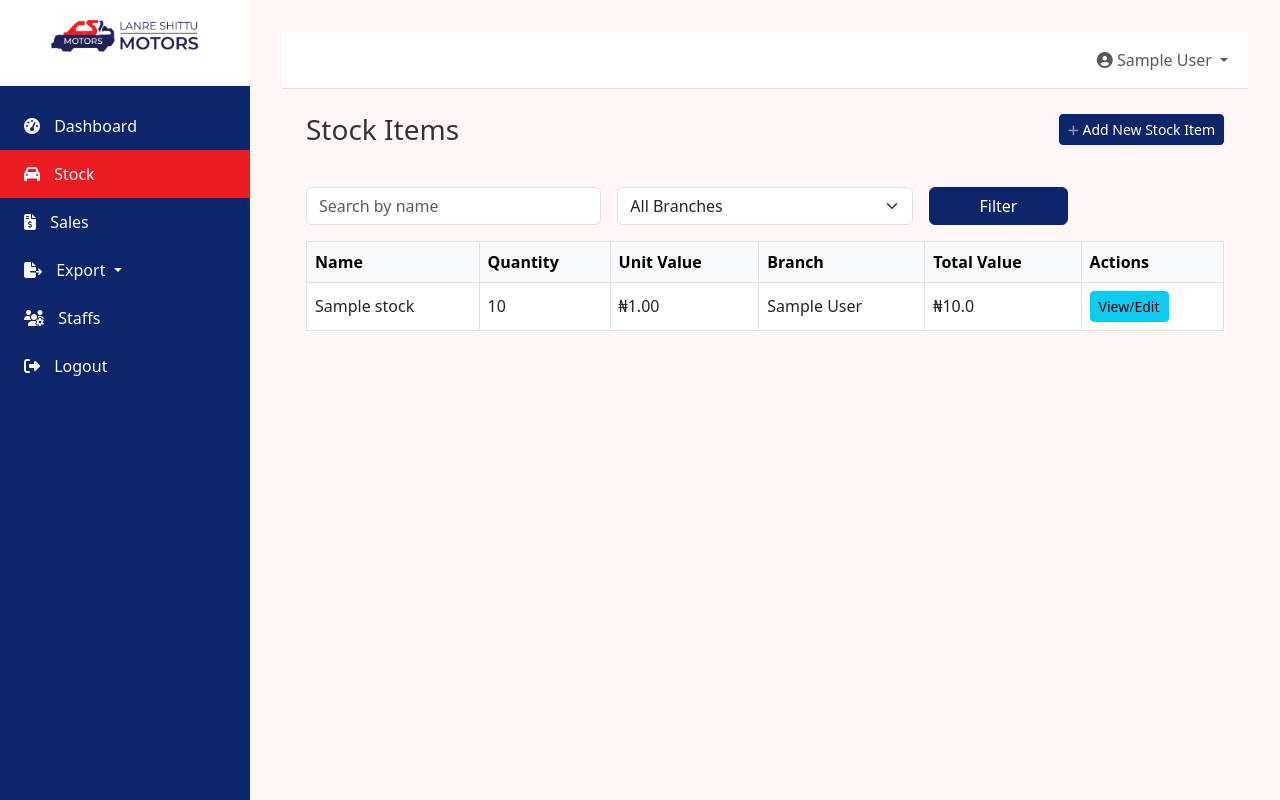
After one commit to boithompson/lsm_portal, a Django app: page /stock/ in a window 1280 px wide. The commit adds this page. Run offline with Django 5.2, Linux system fonts and the light colour scheme; a user stored in the database is signed in; tables that the repository leaves empty hold one stand-in row (values such as "Sample post").

Commit message:
revamped the inventory database schema

```diff
--- a/store/urls.py
+++ b/store/urls.py
@@ -4,10 +4,10 @@ from . import views
 app_name = "store"
 
 urlpatterns = [
-    path("inventory/add/", views.add_inventory, name="add_inventory"),
-    path("inventory/", views.inventory_list, name="inventory_list"),
-    path("inventory/export/", views.InventoryExportView.as_view(), name="inventory_export"),
-    path("inventory/<str:pk>/", views.inventory_detail, name="inventory_detail"),
+    path("stock/add/", views.add_stock, name="add_stock"),
+    path("stock/", views.stock_list, name="stock_list"),
+    path("stock/export/", views.StockExportView.as_view(), name="stock_export"),
+    path("stock/<str:pk>/", views.stock_detail, name="stock_detail"),
     path("sales/", views.sales_dashboard, name="sales_dashboard"),
     path(
         "sales/branch/<str:branch_pk>/",
--- a/store/views.py
+++ b/store/views.py
@@ -1,9 +1,9 @@
 from django.shortcuts import render, redirect, get_object_or_404
 from django.contrib.auth.decorators import login_required
 from django.contrib.auth.mixins import LoginRequiredMixin, UserPassesTestMixin
-from .models import Inventory, SalesRecord, SalesItem
-from .forms import InventoryForm, SalesRecordForm, SalesItemFormSet
-from .export_forms import InventoryExportForm, SalesExportForm
+from .models import Stock, SalesRecord, SalesItem
+from .forms import StockForm, SalesRecordForm, SalesItemFormSet
+from .export_forms import StockExportForm, SalesExportForm
 from accounts.models import Branch
 from django.db.models import Q, Sum
 from django.contrib import messages
@@ -16,87 +16,85 @@ from django.views import View
 
 
 @login_required
-def add_inventory(request):
+def add_stock(request):
     # Only allow admin, sales, and manager users
     if request.user.access_level not in ["admin", "manager"]:
-        messages.error(request, "You do not have permission to add inventory.")
-        return redirect("store:inventory_list")
+        messages.error(request, "You do not have permission to add stock.")
+        return redirect("store:stock_list")
 
     if request.method == "POST":
-        form = InventoryForm(request.POST, request.FILES, user=request.user)
+        form = StockForm(request.POST, request.FILES, user=request.user)
         if form.is_valid():
-            inventory = form.save(commit=False)
+            stock = form.save(commit=False)
 
             # For non-admins, assign branch automatically
             if request.user.access_level != "admin":
-                inventory.branch = request.user.branch
+                stock.branch = request.user.branch
 
-            inventory.save()
-            messages.success(request, "Inventory added successfully.")
-            return redirect("store:inventory_list")
+            stock.save()
+            messages.success(request, "Stock added successfully.")
+            return redirect("store:stock_list")
     else:
-        form = InventoryForm(user=request.user)
+        form = StockForm(user=request.user)
 
-    return render(request, "store/add_inventory.html", {"form": form})
+    return render(request, "store/add_stock.html", {"form": form})
 
 
 @login_required
-def inventory_detail(request, pk):
-    inventory = get_object_or_404(Inventory, pk=pk)
+def stock_detail(request, pk):
+    stock = get_object_or_404(Stock, pk=pk)
 
     if request.method == "POST":
-        # Only allow admin and manager users to update inventory
+        # Only allow admin and manager users to update stock
         if request.user.access_level not in ["admin", "manager"]:
-            messages.error(request, "You do not have permission to update inventory.")
-            return redirect("store:inventory_detail", pk=inventory.pk)
+            messages.error(request, "You do not have permission to update stock.")
+            return redirect("store:stock_detail", pk=stock.pk)
 
-        form = InventoryForm(
-            request.POST, request.FILES, instance=inventory, user=request.user
+        form = StockForm(
+            request.POST, request.FILES, instance=stock, user=request.user
         )
         if form.is_valid():
-            inventory = form.save(commit=False)
+            stock = form.save(commit=False)
 
             # Prevent branch change if not admin
             if request.user.access_level != "admin":
-                inventory.branch = request.user.branch
+                stock.branch = request.user.branch
 
-            inventory.save()
-            messages.success(request, "Inventory updated successfully.")
-            return redirect("store:inventory_detail", pk=inventory.pk)
+            stock.save()
+            messages.success(request, "Stock updated successfully.")
+            return redirect("store:stock_detail", pk=stock.pk)
     else:
-        form = InventoryForm(instance=inventory, user=request.user)
+        form = StockForm(instance=stock, user=request.user)
 
     return render(
-        request, "store/inventory_detail.html", {"form": form, "inventory": inventory}
+        request, "store/stock_detail.html", {"form": form, "stock": stock}
     )
 
 
 @login_required
-def inventory_list(request):
-    inventories = Inventory.objects.all()
+def stock_list(request):
+    stock_items = Stock.objects.all()
     branch_filter = request.GET.get("branch")
     query = request.GET.get("q")
 
     # Apply branch filter if specified
     if branch_filter:
-        inventories = inventories.filter(branch_id=branch_filter)
+        stock_items = stock_items.filter(branch_id=branch_filter)
 
     if query:
-        inventories = inventories.filter(
-            Q(make__icontains=query)
-            | Q(model__icontains=query)
-            | Q(vin__icontains=query)
+        stock_items = stock_items.filter(
+            Q(name__icontains=query)
         )
 
     # Show all branches to everyone for filtering purposes
     branches = Branch.objects.all()
 
     context = {
-        "inventories": inventories,
+        "stock_items": stock_items,
         "branches": branches,
         "selected_branch": branch_filter,
     }
-    return render(request, "store/inventory_list.html", context)
+    return render(request, "store/stock_list.html", context)
 
 
 @login_required
@@ -217,60 +215,38 @@ def create_sales_record(request):
         return redirect("store:sales_dashboard")
 
     if request.method == "POST":
-        form = SalesRecordForm(request.POST)  # Removed request=request
+        form = SalesRecordForm(request.POST)
         formset = SalesItemFormSet(
-            request.POST, instance=SalesRecord()
-        )  # Pass an empty instance for initial formset
+            request.POST, instance=SalesRecord(), form_kwargs={"branch": request.user.branch}
+        )
         if form.is_valid() and formset.is_valid():
             sales_record = form.save(commit=False)
-            sales_record.branch = request.user.branch  # Assign branch automatically
-            # Marketer is now a CharField, so it's saved directly by the form
+            sales_record.branch = request.user.branch
             sales_record.save()
 
             total_amount = 0
             for item_form in formset:
                 if item_form.cleaned_data and not item_form.cleaned_data.get("DELETE"):
-                    vin = item_form.cleaned_data.get("vin")
-                    quantity = item_form.cleaned_data.get("quantity")
-                    price_at_sale = item_form.cleaned_data.get("price_at_sale")
-
                     try:
-                        inventory_item = Inventory.objects.get(vin=vin)
-                        if inventory_item.status == "sold":
-                            messages.error(
-                                request,
-                                f"Vehicle with VIN {vin} is already sold and cannot be re-sold.",
-                            )
-                            return render(
-                                request,
-                                "store/create_sales_record.html",
-                                {"form": form, "formset": formset},
-                            )
-
-                        sales_item = SalesItem.objects.create(
-                            sales_record=sales_record,
-                            inventory_item=inventory_item,
-                            price_at_sale=price_at_sale,
-                        )
-                        total_amount += sales_item.price_at_sale
-
-                        # Update inventory status to "sold"
-                        inventory_item.status = "sold"
-                        inventory_item.save()  # This will trigger the custom save method in Inventory model
-                    except Inventory.DoesNotExist:
-                        messages.error(
-                            request, f"No inventory item found with VIN: {vin}."
-                        )
+                        sales_item = item_form.save(commit=False)
+                        sales_item.sales_record = sales_record
+                        sales_item.save()
+                        total_amount += sales_item.price_at_sale * sales_item.quantity_sold
+                    except ValueError as e:
+                        messages.error(request, f"Error processing sale: {e}")
+                        # If there's a stock error, delete the sales record and return
+                        sales_record.delete()
                         return render(
                             request,
                             "store/create_sales_record.html",
                             {"form": form, "formset": formset},
                         )
-                    except ValueError as e:
+                    except Exception as e:
                         messages.error(
                             request,
-                            f"Error updating inventory status for VIN {vin}: {e}",
+                            f"Error processing sale for item: {e}",
                         )
+                        sales_record.delete()
                         return render(
                             request,
                             "store/create_sales_record.html",
@@ -282,9 +258,12 @@ def create_sales_record(request):
 
             messages.success(request, "Sales record created successfully.")
             return redirect("store:sales_dashboard")
+        else:
+            # If form or formset is not valid, errors will be displayed in the template
+            pass
     else:
-        form = SalesRecordForm()  # Removed request=request
-        formset = SalesItemFormSet(instance=SalesRecord())
+        form = SalesRecordForm()
+        formset = SalesItemFormSet(instance=SalesRecord(), form_kwargs={"branch": request.user.branch})
 
     context = {
         "form": form,
@@ -293,15 +272,15 @@ def create_sales_record(request):
     return render(request, "store/create_sales_record.html", context)
 
 
-class InventoryExportView(LoginRequiredMixin, UserPassesTestMixin, View):
+class StockExportView(LoginRequiredMixin, UserPassesTestMixin, View):
     raise_exception = True # Raise 403 if test_func returns False
 
     def test_func(self):
-        return self.request.user.access_level in ["admin", "manager"]
+        return self.request.user.access_level in ["admin", "manager", "sales"]
 
     def get(self, request):
-        form = InventoryExportForm(request.GET)
-        inventories = Inventory.objects.all()
+        form = StockExportForm(request.GET)
+        stock_items = Stock.objects.all()
 
         if form.is_valid():
             start_date = form.cleaned_data.get('start_date')
@@ -309,17 +288,17 @@ class InventoryExportView(LoginRequiredMixin, UserPassesTestMixin, View):
             fields_to_export = form.cleaned_data.get('fields_to_export')
 
             if start_date:
-                inventories = inventories.filter(added_on__gte=start_date)
+                stock_items = stock_items.filter(added_on__gte=start_date)
             if end_date:
-                inventories = inventories.filter(added_on__lte=end_date)
+                stock_items = stock_items.filter(added_on__lte=end_date)
 
             if 'export' in request.GET:
                 response = HttpResponse(content_type='application/vnd.openxmlformats-officedocument.spreadsheetml.sheet')
-                response['Content-Disposition'] = 'attachment; filename="inventory_export.xlsx"'
+                response['Content-Disposition'] = 'attachment; filename="stock_export.xlsx"'
 
                 workbook = Workbook()
                 worksheet = workbook.active
-                worksheet.title = "Inventory"
+                worksheet.title = "Stock"
 
                 # Apply styles
                 header_font = Font(bold=True)
@@ -327,7 +306,7 @@ class InventoryExportView(LoginRequiredMixin, UserPassesTestMixin, View):
                 center_aligned_text = Alignment(horizontal="center")
 
                 # Write headers
-                headers = [Inventory._meta.get_field(field_name).verbose_name for field_name in fields_to_export]
+                headers = [Stock._meta.get_field(field_name).verbose_name for field_name in fields_to_export]
                 worksheet.append(headers)
                 for col in range(1, len(headers) + 1):
                     worksheet.cell(row=1, column=col).font = header_font
@@ -335,7 +314,7 @@ class InventoryExportView(LoginRequiredMixin, UserPassesTestMixin, View):
                     worksheet.cell(row=1, column=col).alignment = center_aligned_text
 
                 # Write data
-                for item in inventories:
+                for item in stock_items:
                     row_data = []
                     for field_name in fields_to_export:
                         value = getattr(item, field_name)
@@ -357,21 +336,21 @@ class InventoryExportView(LoginRequiredMixin, UserPassesTestMixin, View):
         template_headers = []
         if form.is_valid() and fields_to_export:
             for field_name in fields_to_export:
-                template_headers.append(Inventory._meta.get_field(field_name).verbose_name)
+                template_headers.append(Stock._meta.get_field(field_name).verbose_name)
 
         context = {
             'form': form,
-            'inventories': inventories,
+            'stock_items': stock_items,
             'template_headers': template_headers,
         }
-        return render(request, 'store/inventory_export.html', context)
+        return render(request, 'store/stock_export.html', context)
 
 
 class SalesExportView(LoginRequiredMixin, UserPassesTestMixin, View):
     raise_exception = True # Raise 403 if test_func returns False
 
     def test_func(self):
-        return self.request.user.access_level in ["admin", "manager"]
+        return self.request.user.access_level in ["admin", "manager", "sales"]
 
     def get(self, request):
         form = SalesExportForm(request.GET)
@@ -403,8 +382,10 @@ class SalesExportView(LoginRequiredMixin, UserPassesTestMixin, View):
                 # Write headers
                 headers = []
                 for field_name in fields_to_export:
-                    if field_name == 'inventory_item_vin': # Custom field for VIN
-                        headers.append('Inventory Item VIN')
+                    if field_name == 'stock_item_name': # Custom field for Stock Item Name
+                        headers.append('Stock Item Name')
+                    elif field_name == 'quantity_sold':
+                        headers.append('Quantity Sold')
                     else:
                         headers.append(SalesRecord._meta.get_field(field_name).verbose_name)
                 worksheet.append(headers)
@@ -417,10 +398,14 @@ class SalesExportView(LoginRequiredMixin, UserPassesTestMixin, View):
                 for record in sales_records:
                     row_data = []
                     for field_name in fields_to_export:
-                        if field_name == 'inventory_item_vin':
+                        if field_name == 'stock_item_name':
                             sales_items = SalesItem.objects.filter(sales_record=record)
-                            vins = ", ".join([item.inventory_item.vin for item in sales_items])
-                            row_data.append(vins)
+                            stock_names = ", ".join([f"{item.stock_item.name} (x{item.quantity_sold})" for item in sales_items])
+                            row_data.append(stock_names)
+                        elif field_name == 'quantity_sold':
+                            sales_items = SalesItem.objects.filter(sales_record=record)
+                            total_quantity_sold = sum([item.quantity_sold for item in sales_items])
+                            row_data.append(total_quantity_sold)
                         else:
                             value = getattr(record, field_name)
                             # Convert non-primitive Django model objects to their string representation
@@ -441,8 +426,10 @@ class SalesExportView(LoginRequiredMixin, UserPassesTestMixin, View):
         template_headers = []
         if form.is_valid() and fields_to_export:
             for field_name in fields_to_export:
-                if field_name == 'inventory_item_vin':
-                    template_headers.append('Inventory Item VIN')
+                if field_name == 'stock_item_name':
+                    template_headers.append('Stock Item Name')
+                elif field_name == 'quantity_sold':
+                    template_headers.append('Quantity Sold')
                 else:
                     template_headers.append(SalesRecord._meta.get_field(field_name).verbose_name)
 
--- a/templates/home/base.html
+++ b/templates/home/base.html
@@ -115,8 +115,8 @@
             </a>
             </li>
             <li class="nav-item">
-            <a class="nav-link {% if 'inventory' in request.path %}active{% endif %}" href="{% url 'store:inventory_list' %}">
-                <i class="fas fa-car fa-icon"></i> Inventory
+            <a class="nav-link {% if 'stock' in request.path %}active{% endif %}" href="{% url 'store:stock_list' %}">
+                <i class="fas fa-car fa-icon"></i> Stock
             </a>
             </li>
             <li class="nav-item">
@@ -135,8 +135,8 @@
                 </a>
                 <ul class="dropdown-menu" aria-labelledby="exportDropdown">
                     <li>
-                        <a class="dropdown-item" href="{% url 'store:inventory_export' %}">
-                            Export Inventory
+                        <a class="dropdown-item" href="{% url 'store:stock_export' %}">
+                            Export Stock
                         </a>
                     </li>
                     <li>
--- a/templates/store/add_inventory.html
+++ b/templates/store/add_stock.html
@@ -1,8 +1,8 @@
 {% extends 'home/base.html' %}
-{% block title %}Add Inventory{% endblock %}
+{% block title %}Add Stock{% endblock %}
 {% block content %}
 <div class="container mt-4">
-    <h3 class="mb-3">Add Inventory</h3>
+    <h3 class="mb-3">Add Stock</h3>
     <form method="post" enctype="multipart/form-data" class="card p-4">
         {% csrf_token %}
         {% for field in form %}
@@ -15,7 +15,7 @@
             </div>
         {% endfor %}
         <button type="submit" class="btn btn-primary mb-3">Save</button>
-        <a href="{% url 'store:inventory_list' %}" class="btn btn-secondary">Cancel</a>
+        <a href="{% url 'store:stock_list' %}" class="btn btn-secondary">Cancel</a>
     </form>
 </div>
 {% endblock %}
--- a/templates/store/inventory_detail.html
+++ b/templates/store/stock_detail.html
@@ -1,10 +1,10 @@
 {% extends "home/base.html" %}
 {% load static %}
-{% block title %}Inventory Detail{% endblock %}
+{% block title %}Stock Detail{% endblock %}
 
 {% block content %}
 <div class="container mt-4">
-    <h2>Inventory Detail: {{ inventory.make }} {{ inventory.model }}</h2>
+    <h2>Stock Detail: {{ stock.name }}</h2>
 
     <form method="post" enctype="multipart/form-data">
         {% csrf_token %}
@@ -24,7 +24,7 @@
         {% if request.user.access_level == "admin" or request.user.access_level == "manager" %}
             <button type="submit" class="btn btn-success">Update</button>
         {% endif %}
-        <a href="{% url 'store:inventory_list' %}" class="btn btn-secondary">Back</a>
+        <a href="{% url 'store:stock_list' %}" class="btn btn-secondary">Back</a>
     </form>
 </div>
 {% endblock %}
--- /dev/null
+++ b/templates/store/stock_list.html
@@ -0,0 +1,65 @@
+{% extends 'home/base.html' %}
+{% load humanize %}
+{% load custom_tags %}
+{% block title %}Stock List{% endblock %}
+{% block content %}
+<div class="container mt-4">
+    <div class="d-sm-flex align-items-center justify-content-between mb-4">
+    <h1 class="h3 mb-0 text-gray-800">Stock Items</h1>
+    <a href="{% url 'store:add_stock' %}" class="d-none d-sm-inline-block btn btn-sm btn-primary shadow-sm"><i
+            class="fas fa-plus fa-sm text-white-50"></i> Add New Stock Item</a>
+    </div>
+
+    <form method="get" class="row g-3 my-3">
+        <div class="col-md-4">
+            <input type="text" name="q" placeholder="Search by name" class="form-control" value="{{ request.GET.q }}">
+        </div>
+        {% if branches %}
+        <div class="col-md-4">
+            <select name="branch" class="form-select">
+                <option value="">All Branches</option>
+                {% for branch in branches %}
+                    <option value="{{ branch.id }}" {% if selected_branch == branch.id|stringformat:"s" %}selected{% endif %}>{{ branch.name }}</option>
+                {% endfor %}
+            </select>
+        </div>
+        {% endif %}
+        <div class="col-md-2">
+            <button type="submit" class="btn btn-primary w-100">Filter</button>
+        </div>
+    </form>
+
+    <div class="table-responsive">
+        <table class="table table-bordered table-hover align-middle">
+            <thead class="table-light">
+                <tr>
+                    <th>Name</th>
+                    <th>Quantity</th>
+                    <th>Unit Value</th>
+                    <th>Branch</th>
+                    <th>Total Value</th>
+                    <th>Actions</th>
+                </tr>
+            </thead>
+            <tbody>
+                {% for item in stock_items %}
+                <tr>
+                    <td>{{ item.name }}</td>
+                    <td>{{ item.quantity }}</td>
+                    <td>₦{{ item.unit_value|intcomma }}</td>
+                    <td>{{ item.branch.name }}</td>
+                    <td>₦{{ item.quantity|multiply:item.unit_value|intcomma }}</td>
+                    <td>
+                        <a href="{% url 'store:stock_detail' item.pk %}" class="btn btn-info btn-sm">View/Edit</a>
+                    </td>
+                </tr>
+                {% empty %}
+                <tr>
+                    <td colspan="6" class="text-center">No stock items found.</td>
+                </tr>
+                {% endfor %}
+            </tbody>
+        </table>
+    </div>
+</div>
+{% endblock %}
```
Also changed, not shown: accounts/views.py (+9 -0 lines), home/views.py (+4 -4 lines), store/admin.py (+16 -28 lines), store/export_forms.py (+10 -10 lines), store/forms.py (+29 -41 lines), store/models.py (+24 -50 lines), templates/home/dashboard.html (+4 -4 lines), templates/store/create_sales_record.html (+16 -5 lines), templates/store/inventory_list.html (deleted, +0 -92 lines), templates/store/stock_export.html (renamed from templates/store/inventory_export.html, +7 -7 lines).
